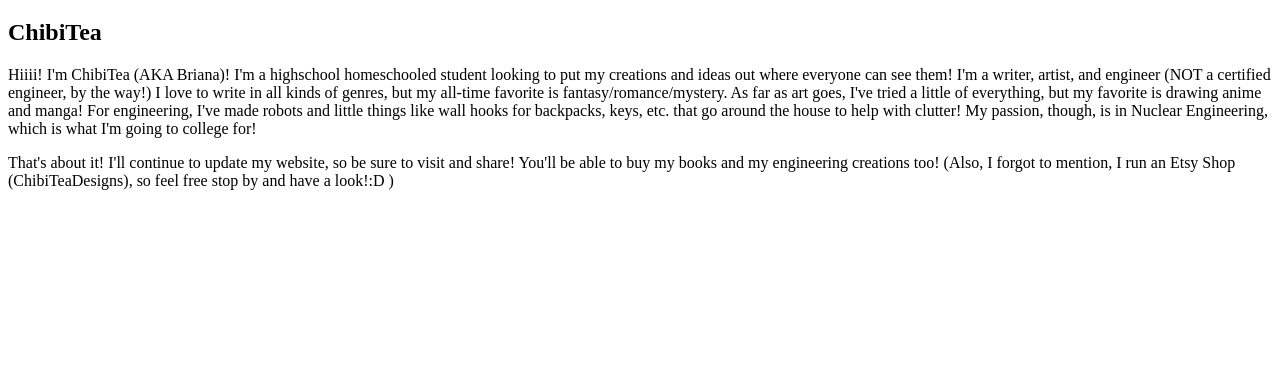
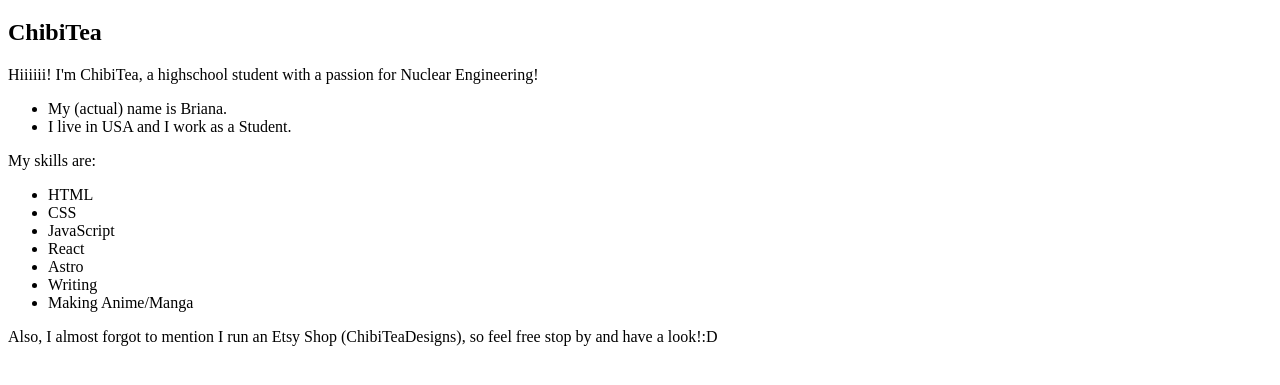
Before and after one commit to Chkiechai/astroWebsite, an Astro site: page /about in a window 1280 px wide. Shown: the part 87-472 px from the top of the page. Built offline with nearby package versions, Linux system fonts and the light colour scheme; Astro itself is replaced by a stand-in of ours.

Commit message:
NewAboutMePage

```diff
--- a/src/pages/about.astro
+++ b/src/pages/about.astro
@@ -1,5 +1,14 @@
 ---
 const pageTitle = "About Me";
+
+const identity = {
+  firstName: "Briana",
+  country: "USA",
+  occupation: "Student",
+  hobbies: ["Writing", "Drawing", "Engineering"],
+};
+
+const skills = ["HTML", "CSS", "JavaScript", "React", "Astro", "Writing", "Making Anime/Manga"];
 ---
 
 <html lang="en">
@@ -16,9 +25,20 @@ const pageTitle = "About Me";
     <h1>{pageTitle}</h1>
     <h2>ChibiTea</h2>
 
-    <p>Hiiii! I'm ChibiTea (AKA Briana)! I'm a highschool homeschooled student looking to put my creations and ideas out where everyone can see them! I'm a writer, artist, and engineer (NOT a certified engineer, by the way!) I love to write in all kinds of genres, but my all-time favorite is fantasy/romance/mystery. As far as art goes, I've tried a little of everything, but my favorite is drawing anime and manga! For engineering, I've made robots and little things like wall hooks for backpacks, keys, etc. that go around the house to help with clutter! My passion, though, is in Nuclear Engineering, which is what I'm going to college for!</p>
-
-    <p>That's about it! I'll continue to update my website, so be sure to visit and share! You'll be able to buy my books and my engineering creations too! (Also, I forgot to mention, I run an Etsy Shop (ChibiTeaDesigns), so feel free stop by and have a look!:D )</p>
+	<p>Hiiiiii! I'm ChibiTea, a highschool student with a passion for Nuclear Engineering!</p>
+<ul>
+  <li>My (actual) name is {identity.firstName}.</li>
+  <li>I live in {identity.country} and I work as a {identity.occupation}.</li>
+  {identity.hobbies.length >= 10 &&
+    <li>Three of my hobbies are: {identity.hobbies[0]}, {identity.hobbies[1]}, and {identity.hobbies[2]}</li>
+  }
+</ul>
+<p>My skills are:</p>
+<ul>
+  {skills.map((skill) => <li>{skill}</li>)}
+</ul>
+Also, I almost forgot to mention I run an Etsy Shop (ChibiTeaDesigns), so feel free stop by and have a look!:D
+</p>
 </body>
 	</body>
 </html>
```
